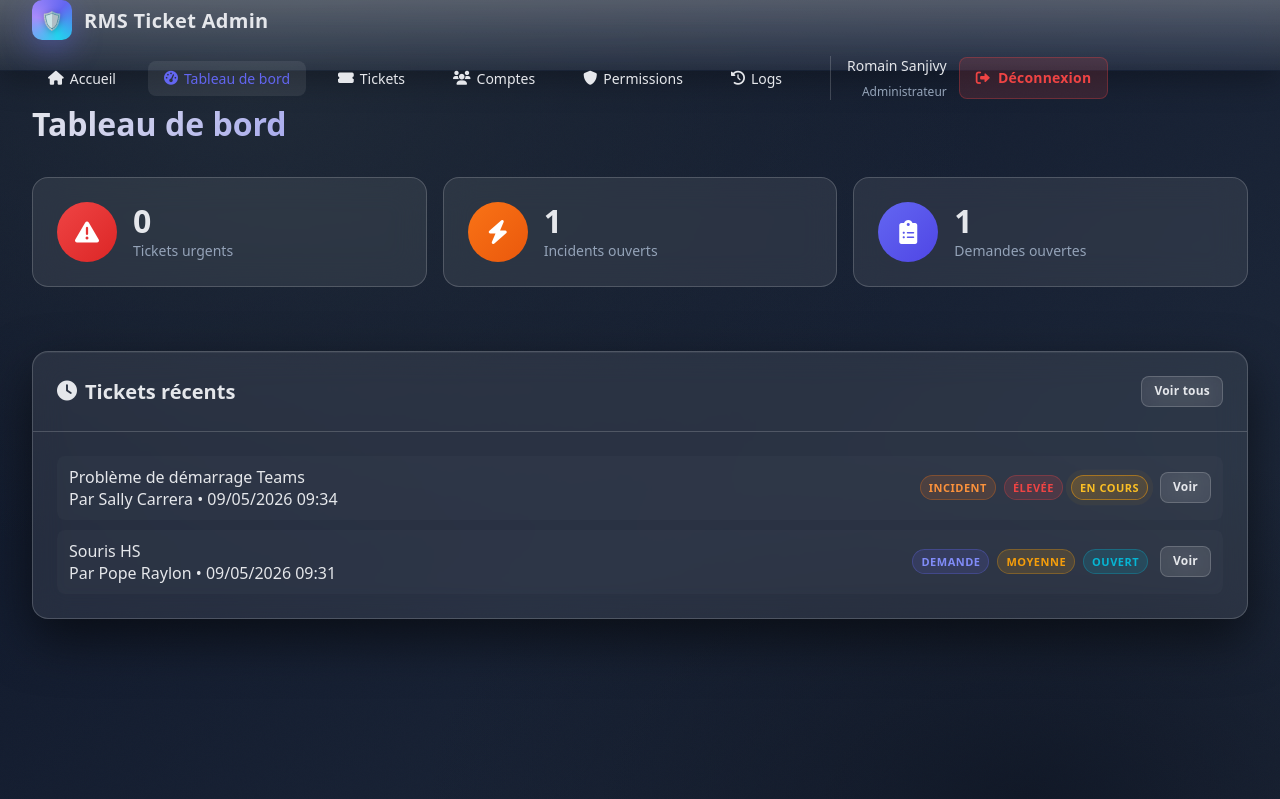
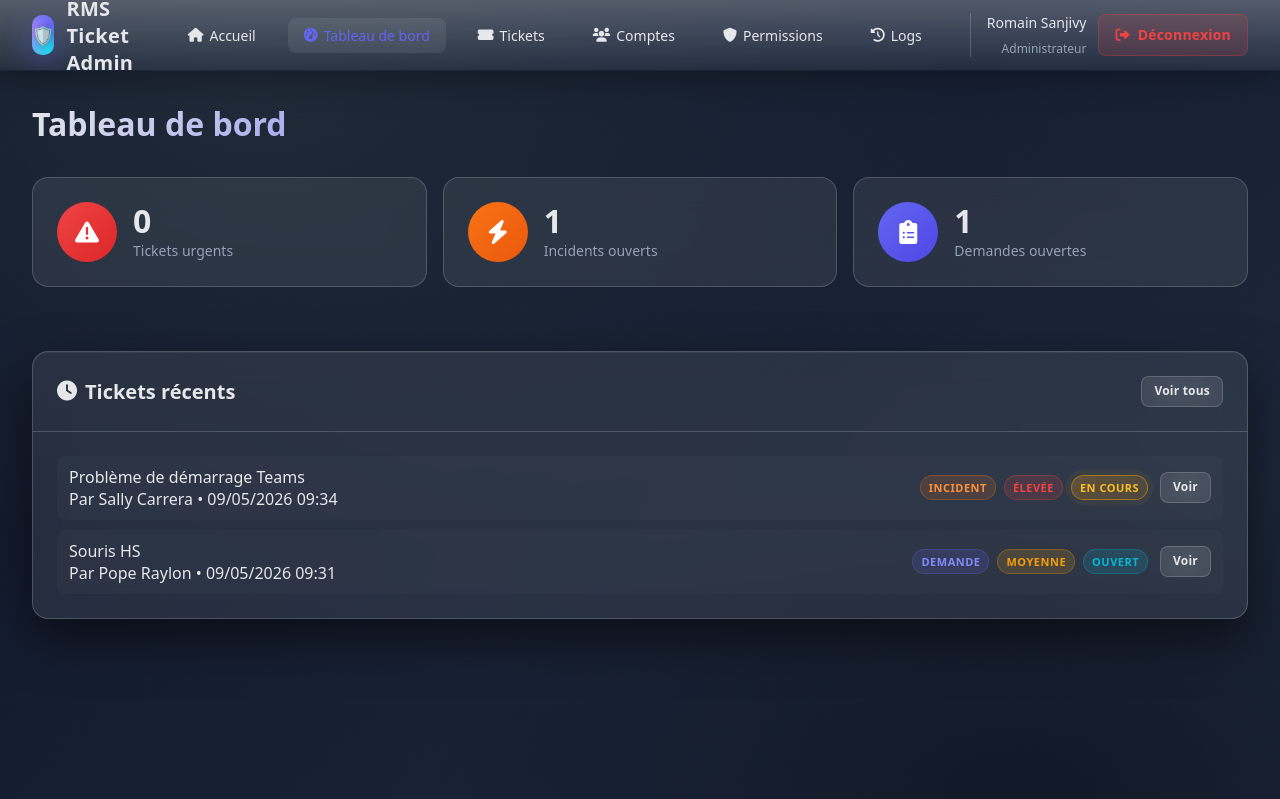
Before and after one commit to Sasukisse/RMS-Ticket, a PHP site: page /AdminPanel/adminpanel.php in a window 1280 px wide. Shown: the top 799 px of the page. Run offline with PHP 8.4, Linux system fonts and the light colour scheme; a user stored in the database is signed in; data comes from the database, SQL or seed files in the repository.

Commit message:
Mise à jour du style CSS : ajout de la gestion du débordement horizontal et ajustement de la flexibilité des éléments de navigation

```diff
--- a/AdminPanel/adminpanel.css
+++ b/AdminPanel/adminpanel.css
@@ -66,8 +66,8 @@ body {
     align-items: center;
     justify-content: space-between;
     height: 70px;
-    flex-wrap: wrap;
     gap: 1rem;
+    overflow-x: auto;
 }
 
 .nav-brand {
@@ -103,7 +103,7 @@ body {
     display: flex;
     align-items: center;
     gap: 1rem;
-    flex-wrap: wrap;
+    flex-shrink: 0;
 }
 
 .nav-link {
```
